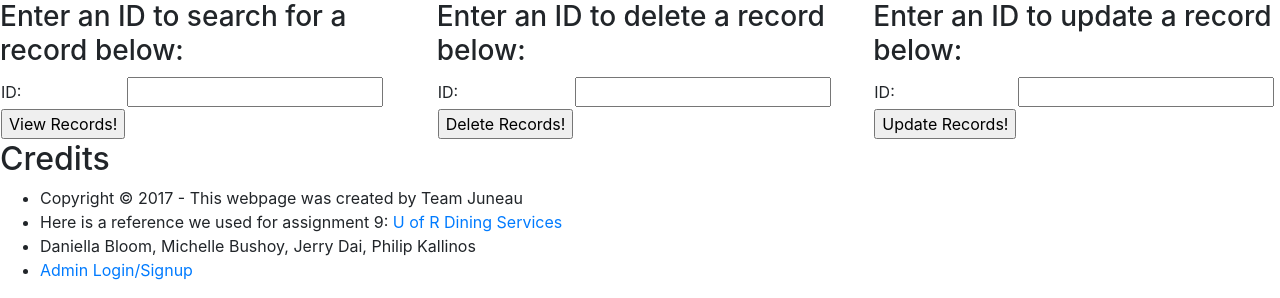
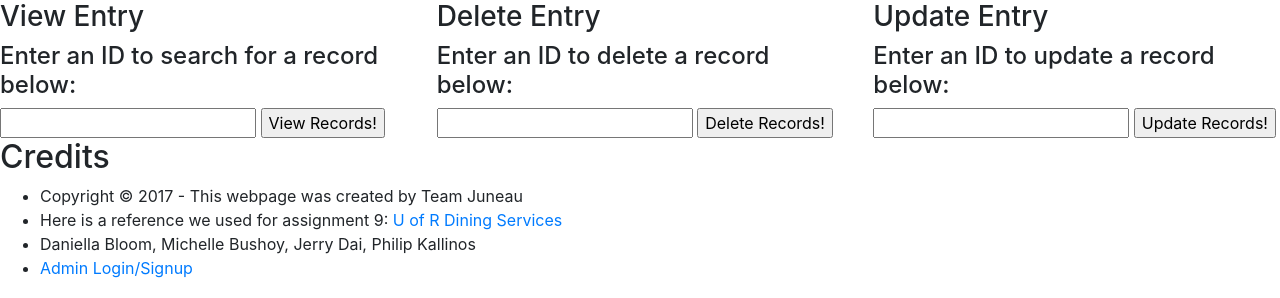
Before and after one commit to jdai315/assignment9, a PHP site: page /admin.php in a window 1280 px wide. Shown: the part 590-888 px from the top of the page. Run offline with PHP 8.4, Linux system fonts and the light colour scheme; the visitor is signed in with stand-in values (Sample User, id 1); data that the repository does not hold is empty.

Commit message:
IA: fixed admin option html

```diff
--- a/admin.php
+++ b/admin.php
@@ -98,37 +98,34 @@ $result = mysqli_query($mysqli,$sql);
             <div class="row align-items-center">
 
                 <div class="column col-md-4 col-sm-6 col-xs-12">
-                    <div>
-                        <h3>Enter an ID to search for a record below:</h3>
+                    <div class="option">
+                        <h3>View Entry</h3>
+                        <h4>Enter an ID to search for a record below:</h4>
                         <form method="post" action="records.php">
-                            <table>
-                                <tr><td>ID:</td><td><input type="text" id="id" name="id"></td></tr>
-                                <tr><td><input type="submit" id="submit" name="submit" value="View Records!"></td></tr>
-                            </table>
+                            <input type="text" id="id" name="id">
+                            <input type="submit" id="submit" name="submit" value="View Records!">
                         </form>
                     </div>
                 </div>
 
                 <div class="column col-md-4 col-sm-6 col-xs-12">
-                    <div>
-                        <h3>Enter an ID to delete a record below:</h3>
+                    <div class="option">
+                        <h3>Delete Entry</h3>
+                        <h4>Enter an ID to delete a record below:</h4>
                         <form method="post" action="delete.php">
-                            <table>
-                                <tr><td>ID:</td><td><input type="text" id="id" name="id"></td></tr>
-                                <tr><td><input type="submit" id="submit1" name="submit" value="Delete Records!"></td></tr>
-                            </table>
+                            <input type="text" id="id" name="id">
+                            <input type="submit" id="submit1" name="submit" value="Delete Records!">
                         </form>
                     </div>
                 </div>
 
                 <div class="column col-md-4 col-sm-12 col-xs-12">
-                    <div>
-                        <h3>Enter an ID to update a record below:</h3>
+                    <div class="option">
+                        <h3>Update Entry</h3>
+                        <h4>Enter an ID to update a record below:</h4>
                         <form method="post" action="updaterecords.php">
-                            <table>
-                                <tr><td>ID:</td><td><input type="text" id="id" name="id"></td></tr>
-                                <tr><td><input type="submit" id="submit2" name="submit" value="Update Records!"></td></tr>
-                            </table>
+                            <input type="text" id="id" name="id">
+                            <input type="submit" id="submit2" name="submit" value="Update Records!">
                         </form>
                     </div>
                 </div>
```
